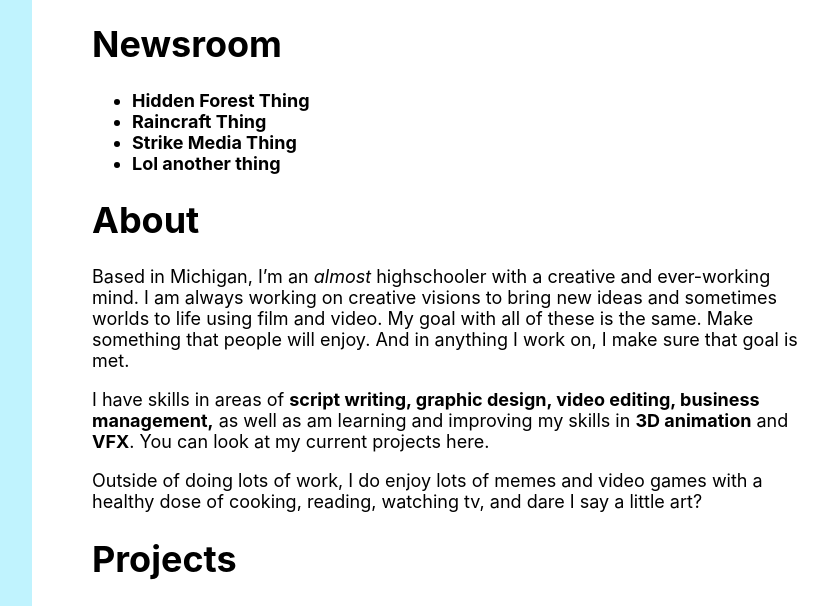
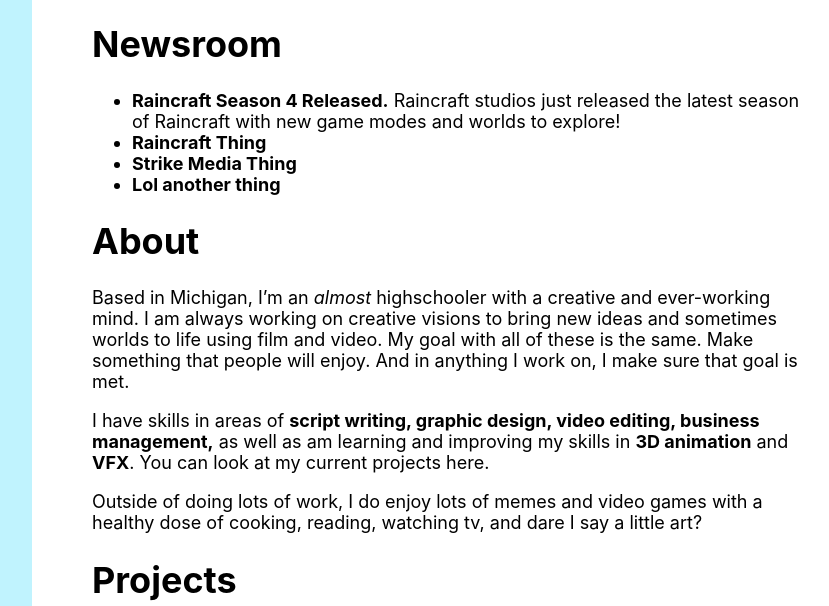
Before and after one commit to Rainpelt29/rainpelt29site, a Jekyll site: the page built from index.md, in a window 1280 px wide and 1384 px high. Shown: the top 606 px of the window, without its empty margins (238-1067 px from the left). Built offline with Jekyll 4.4.1, drawn with Linux system fonts in a browser that asks for light colours; some web fonts are replaced; some of the changed text lies outside the part shown.

Commit message:
Update index.md

```diff
--- a/index.md
+++ b/index.md
@@ -4,7 +4,8 @@
 ---
 
 # Newsroom
-- **Hidden Forest Thing**
+- **Raincraft Season 4 Released.**
+Raincraft studios just released the latest season of Raincraft with new game modes and worlds to explore!
 - **Raincraft Thing**
 - **Strike Media Thing**
 - **Lol another thing**
@@ -22,7 +23,9 @@
 <iframe width="560" height="315" src="https://www.youtube-nocookie.com/embed/Qc9Eov5PDWI" frameborder="0" allow="accelerometer; autoplay; encrypted-media; gyroscope; picture-in-picture" allowfullscreen></iframe>
 **Some other big projects are:**
 - [Raincraft]()
-- [Strike Media]()
+My fan Minecraft server featuring semi-anarchy survival, creative mode, minigames, events, and more!
+- [Strike Media](https://www.youtube.com/channel/UCajfyJoQ3zdjslYb6EOTVIQ)
+Group channel featuring funny gaming and IRL videos from me and my friends.
 
 # Contact
 You can reach out to me via:
```
